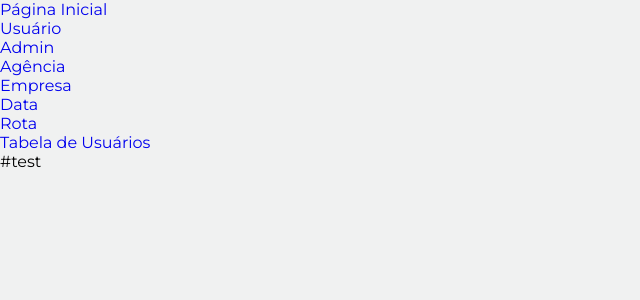
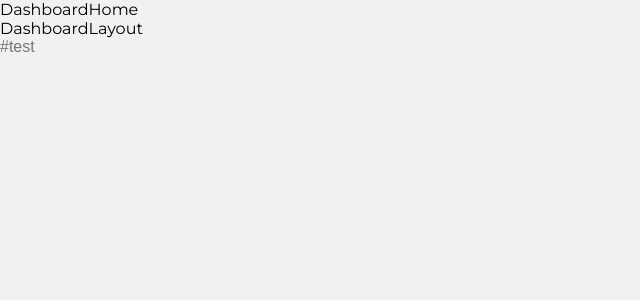
Before and after one commit to Luesi23/Kuenda, a React (Vite) app in the folder client/: page /dashboard/DashboardHome in a window 1280 px wide. Shown: the top 300 px of the page, without its empty margins (0-640 px from the left). Built offline with nearby package versions, Linux system fonts and the light colour scheme.

Commit message:
Um pouco do Dashboard

```diff
--- a/client/src/App.jsx
+++ b/client/src/App.jsx
@@ -12,6 +12,9 @@ import Navbar from './assets/components/Navbar';
 import UserUpdate  from './assets/components/UserUpdate';
 import AdminTable from './assets/components/AdminTable';
 import AdminUpdate from './assets/components/AdminUpdate';
+import { DashboardLayout } from './assets/Dashboard/DashboardLayout';
+import Dashboard from './assets/Dashboard/Dashboard';
+import DashboardHome from './assets/Dashboard/DashboardHome';
 
 
 
@@ -19,7 +22,6 @@ import AdminUpdate from './assets/components/AdminUpdate';
 
 
 function App() {
-
   return (
 
 
@@ -27,24 +29,36 @@ function App() {
 
 
        <BrowserRouter>
-       <Navbar />
+        <Routes>
+        <Route path="/*" element={ <>
+              <Navbar />
+              <Routes>
+                <Route path="/" element={<Home />} />
+                <Route path="/User" element={<User />} />
+                <Route path="/Admin" element={<Admin />} />
+                <Route path="/Agencia" element={<Agencia />} />
+                <Route path="/Empresa" element={<Empresa />} />
+                <Route path="/Data" element={<DataComponent />} />
+                <Route path="/Rota" element={<Rota />} />
+                <Route path="/UserTable" element={<UserTable />} />
+                <Route path="/UserUpdate/:id" element={<UserUpdate />} />
+                <Route path="/AdminTable" element={<AdminTable />} />
+                <Route path="/AdminUpdate/:id" element={<AdminUpdate />} />
+                <Route path="/AdminUpdate" element={<AdminUpdate />} />
+              </Routes>
+              <p>footer</p>
+            </>
+          }
+        />
 
-        <Routes>
-         <Route path="/" element={<Home />}/>
-         <Route path="/User" element={<User />}/>
-         <Route path="/Admin" element={<Admin />}/>
-         <Route path="/Agencia" element={<Agencia />}/>
-         <Route path="/Empresa" element={<Empresa />}/>
-         <Route path="/Data" element={<DataComponent />}/>
-         <Route path="/Rota" element={<Rota />}/>
-         <Route path="/UserTable" element={<UserTable />}/>
-         <Route path="/UserUpdate/:id" element={< UserUpdate/>}/>
-         <Route path="/AdminTable" element={< AdminTable/>}/>
-         <Route path="/AdminUpdate/:id" element={< AdminUpdate/>}/>
-         <Route path="/AdminUpdate" element={< AdminUpdate/>}/>
+<Route path="/dashboard/*" element={<DashboardLayout />}>
+          <Route index element={<Dashboard />} />
+          <Route path="DashboardHome" element= {<DashboardHome />} />
+        </Route>
         </Routes>
+
        </BrowserRouter>
-       <pc className="logo">#test</pc>
+       <p className="logo">#test</p>
       </div>
 
   )
--- /dev/null
+++ b/client/src/assets/Dashboard/Dashboard.jsx
@@ -0,0 +1,12 @@
+import React from 'react'
+import Navbar from '../components/Navbar'
+function Dashboard () {
+  return (
+    <>
+    <Navbar/>
+    <div>Dashboard</div>
+    </>
+  )
+}
+
+export default Dashboard
--- /dev/null
+++ b/client/src/assets/Dashboard/DashboardHome.jsx
@@ -0,0 +1,8 @@
+import React from 'react'
+
+export const DashboardHome = () => {
+  return (
+    <div>DashboardHome</div>
+  )
+}
+export default DashboardHome
--- /dev/null
+++ b/client/src/assets/Dashboard/DashboardLayout.jsx
@@ -0,0 +1,11 @@
+import React from 'react'
+import { Outlet } from 'react-router-dom'
+
+export const DashboardLayout = () => {
+  return (
+    <>
+   <Outlet/>
+    <div>DashboardLayout</div>
+    </>
+  )
+}
```
